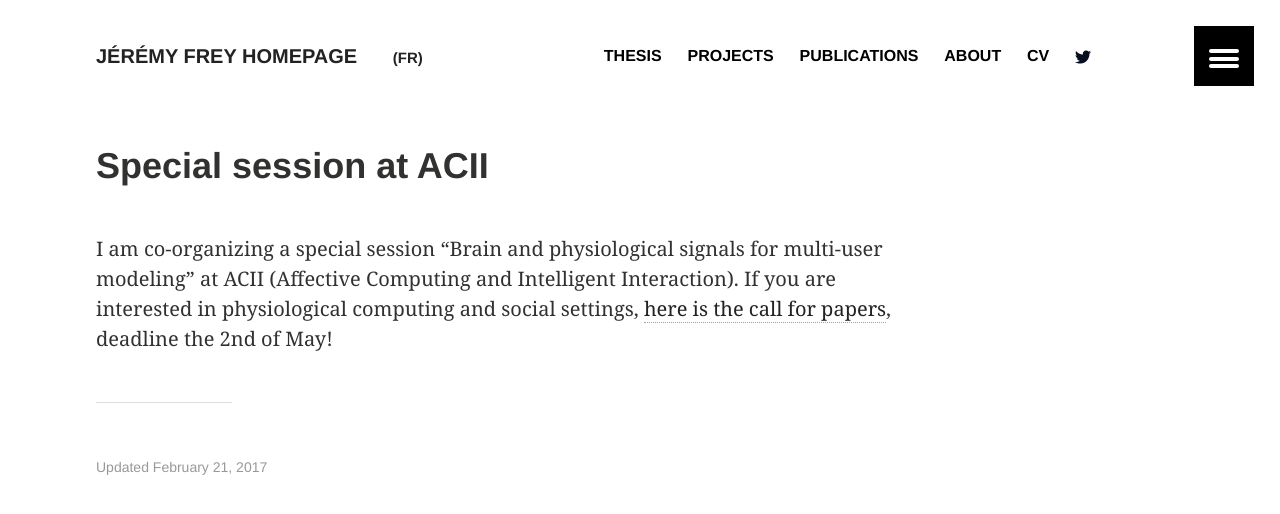
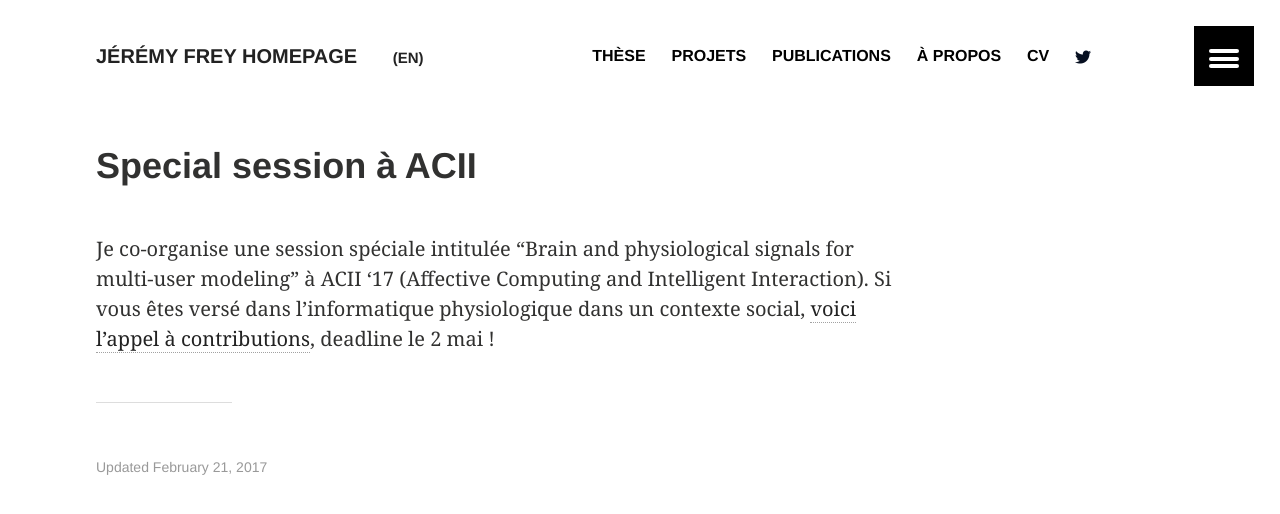
Before and after one commit to jfrey-xx/jfrey-xx.github.io, a Jekyll site: the page built from _posts/fr/2017-02-21-ACII-special-session.md, in a window 1280 px wide. Shown: the top 514 px of the page. Built offline with Jekyll 4.4.1, drawn with Linux system fonts in a browser that asks for light colours.

Commit message:
Bunch of FR news

```diff
--- a/_posts/2017-02-21-ACII-special-session.md
+++ b/_posts/2017-02-21-ACII-special-session.md
@@ -3,5 +3,5 @@ title: "Special session at ACII"
 ---
 
 I am co-organizing a special session "Brain and physiological signals for
-multi-user modeling" at ACII (Affective Computing and Intelligent
+multi-user modeling" at ACII '17 (Affective Computing and Intelligent
 Interaction). If you are interested in physiological computing and social settings, [here is the call for papers](http://www.affective-sciences.org/en/bps-mum), deadline the 2nd of May!
--- /dev/null
+++ b/_posts/fr/2017-02-21-ACII-special-session.md
@@ -0,0 +1,5 @@
+---
+title: "Special session à ACII"
+---
+
+Je co-organise une session spéciale intitulée "Brain and physiological signals for multi-user modeling" à ACII '17 (Affective Computing and Intelligent Interaction). Si vous êtes versé dans l'informatique physiologique dans un contexte social, [voici l'appel à contributions](http://www.affective-sciences.org/en/bps-mum), deadline le 2 mai !
```
Also changed, not shown: _posts/2017-03-29-CHI-2017.md (+1 -1 lines), _posts/fr/2016-10-06-neuroergonomics.md (added, +5 -0 lines), _posts/fr/2016-10-19-vers-ullo.md (added, +5 -0 lines), _posts/fr/2017-01-24-cortico.md (added, +5 -0 lines), _posts/fr/2017-03-29-CHI-2017.md (added, +5 -0 lines).
